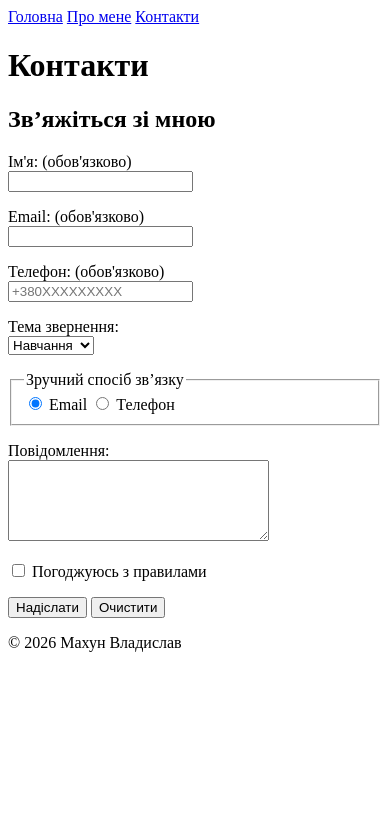
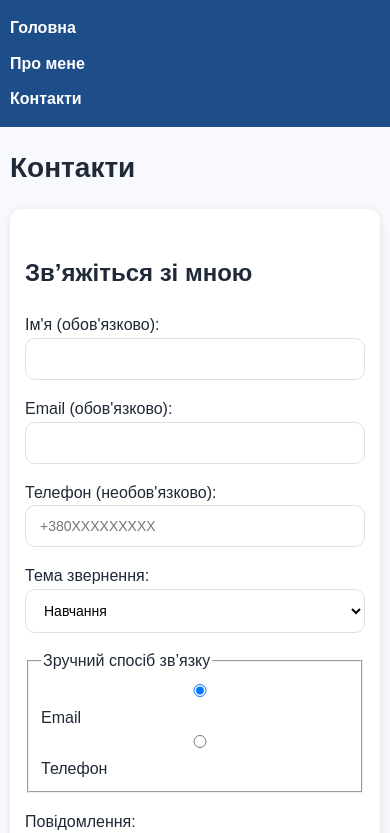
Before and after one commit to VladMakhun/first_web_cite, a plain HTML site: page pages/contact.html in a window 390 px wide. Shown: the top 833 px of the page. Drawn offline with Linux system fonts and the light colour scheme.

Commit message:
Оновлено сайт + додано CSS

```diff
--- a/pages/contact.html
+++ b/pages/contact.html
@@ -5,38 +5,44 @@
   <meta name="viewport" content="width=device-width, initial-scale=1.0">
   <meta name="description" content="Сторінка контактів.">
   <title>Контакти</title>
+  <link rel="stylesheet" href="../styles/style.css">
+  <link rel="stylesheet" href="../styles/responsive.css">
 </head>
 
 <body>
 
-<header>
-  <nav>
-    <a href="../index.html">Головна</a>
-    <a href="./about.html">Про мене</a>
-    <a href="./contact.html">Контакти</a>
-  </nav>
+<header class="site-header">
+  <div class="container">
+    <nav>
+      <ul class="nav-list">
+        <li><a href="../index.html">Головна</a></li>
+        <li><a href="./about.html">Про мене</a></li>
+        <li><a href="./contact.html">Контакти</a></li>
+      </ul>
+    </nav>
+  </div>
 </header>
 
-<main>
+<main class="container">
 
   <h1>Контакти</h1>
 
-  <form action="./submit.html" method="get">
+  <form action="./submit.html" method="get" class="card">
 
     <h2>Зв’яжіться зі мною</h2>
 
     <p>
-      <label for="name">Ім'я: (обов'язково)</label><br>
+      <label for="name">Ім'я (обов'язково):</label><br>
       <input id="name" name="name" type="text" required minlength="2" maxlength="30">
     </p>
 
     <p>
-      <label for="email">Email: (обов'язково)</label><br>
+      <label for="email">Email (обов'язково):</label><br>
       <input id="email" name="email" type="email" required>
     </p>
 
     <p>
-      <label for="phone">Телефон: (обов'язково)</label><br>
+      <label for="phone">Телефон (необов'язково):</label><br>
       <input id="phone" name="phone" type="tel" pattern="[0-9+\-\s]{10,15}" placeholder="+380XXXXXXXXX">
     </p>
 
@@ -65,7 +71,7 @@
 
     <p>
       <label for="message">Повідомлення:</label><br>
-      <textarea id="message" name="message" rows="5" cols="30" minlength="5" maxlength="500"></textarea>
+      <textarea id="message" name="message" rows="5" minlength="5" maxlength="500"></textarea>
     </p>
 
     <p>
@@ -82,8 +88,10 @@
 
 </main>
 
-<footer>
-  <p>&copy; 2026 Махун Владислав</p>
+<footer class="site-footer">
+  <div class="container">
+    <p>&copy; 2026 Махун Владислав</p>
+  </div>
 </footer>
 
 </body>
--- /dev/null
+++ b/styles/responsive.css
@@ -0,0 +1,23 @@
+@media (max-width: 768px) {
+
+  .nav-list {
+    flex-direction: column;
+    gap: 10px;
+  }
+
+  .two-column {
+    flex-direction: column;
+  }
+
+  h1 {
+    font-size: 28px;
+  }
+
+  .container {
+    width: calc(100% - 20px);
+  }
+
+  .card {
+    padding: 15px;
+  }
+}
--- /dev/null
+++ b/styles/style.css
@@ -0,0 +1,174 @@
+:root {
+  --color-primary: #1d4e89;
+  --color-accent: #ffb703;
+  --color-bg: #f7f9fc;
+  --color-surface: #ffffff;
+  --color-text: #1f2937;
+  --color-border: #d9e2ec;
+}
+
+*,
+*::before,
+*::after {
+  box-sizing: border-box;
+}
+
+body {
+  margin: 0;
+  font-family: Arial, sans-serif;
+  line-height: 1.6;
+  color: var(--color-text);
+  background: var(--color-bg);
+}
+
+.container {
+  width: min(1100px, calc(100% - 32px));
+  margin: 0 auto;
+}
+
+.site-header {
+  background: var(--color-primary);
+  padding: 15px 0;
+}
+
+.nav-list {
+  display: flex;
+  gap: 20px;
+  list-style: none;
+  padding: 0;
+  margin: 0;
+}
+
+.nav-list a {
+  color: white;
+  text-decoration: none;
+  font-weight: bold;
+  transition: 0.3s;
+}
+
+.nav-list a:hover {
+  color: var(--color-accent);
+}
+
+.nav-list a.active {
+  color: var(--color-accent);
+}
+
+.site-footer {
+  background: var(--color-primary);
+  color: white;
+  text-align: center;
+  padding: 15px 0;
+  margin-top: 30px;
+  font-size: 14px;
+}
+
+h1 {
+  font-size: 36px;
+}
+
+h2 {
+  margin-top: 30px;
+}
+
+p {
+  margin-bottom: 15px;
+}
+
+ul,
+ol {
+  padding-left: 20px;
+}
+
+.card {
+  background: var(--color-surface);
+  padding: 20px;
+  border-radius: 12px;
+  box-shadow: 0 2px 8px rgba(0,0,0,0.1);
+  margin-bottom: 20px;
+}
+
+.two-column {
+  display: flex;
+  gap: 20px;
+}
+
+img {
+  max-width: 100%;
+  border-radius: 10px;
+}
+
+table {
+  width: 100%;
+  border-collapse: collapse;
+  margin-top: 20px;
+}
+
+caption {
+  margin-bottom: 10px;
+  font-weight: bold;
+}
+
+th,
+td {
+  padding: 10px;
+  border: 1px solid var(--color-border);
+}
+
+th {
+  background: var(--color-primary);
+  color: white;
+}
+
+tr:nth-child(even) {
+  background: #f1f5f9;
+}
+
+form {
+  background: var(--color-surface);
+  padding: 20px;
+  border-radius: 12px;
+}
+
+input,
+select,
+textarea {
+  width: 100%;
+  padding: 12px 14px;
+  border: 1px solid var(--color-border);
+  border-radius: 10px;
+  background: #fff;
+  font-size: 14px;
+}
+
+input:focus,
+select:focus,
+textarea:focus {
+  outline: none;
+  border-color: var(--color-primary);
+  box-shadow: 0 0 0 3px rgba(29, 78, 137, 0.15);
+}
+
+button {
+  padding: 12px 18px;
+  border: none;
+  border-radius: 10px;
+  background: var(--color-primary);
+  color: #fff;
+  cursor: pointer;
+}
+
+button:hover {
+  opacity: 0.92;
+}
+
+video {
+  width: 100%;
+  max-width: 600px;
+  display: block;
+}
+
+audio {
+  width: 100%;
+  margin-top: 10px;
+}
```
Also changed, not shown: index.html (+55 -8 lines), pages/about.html (+26 -11 lines), 1 other file.
